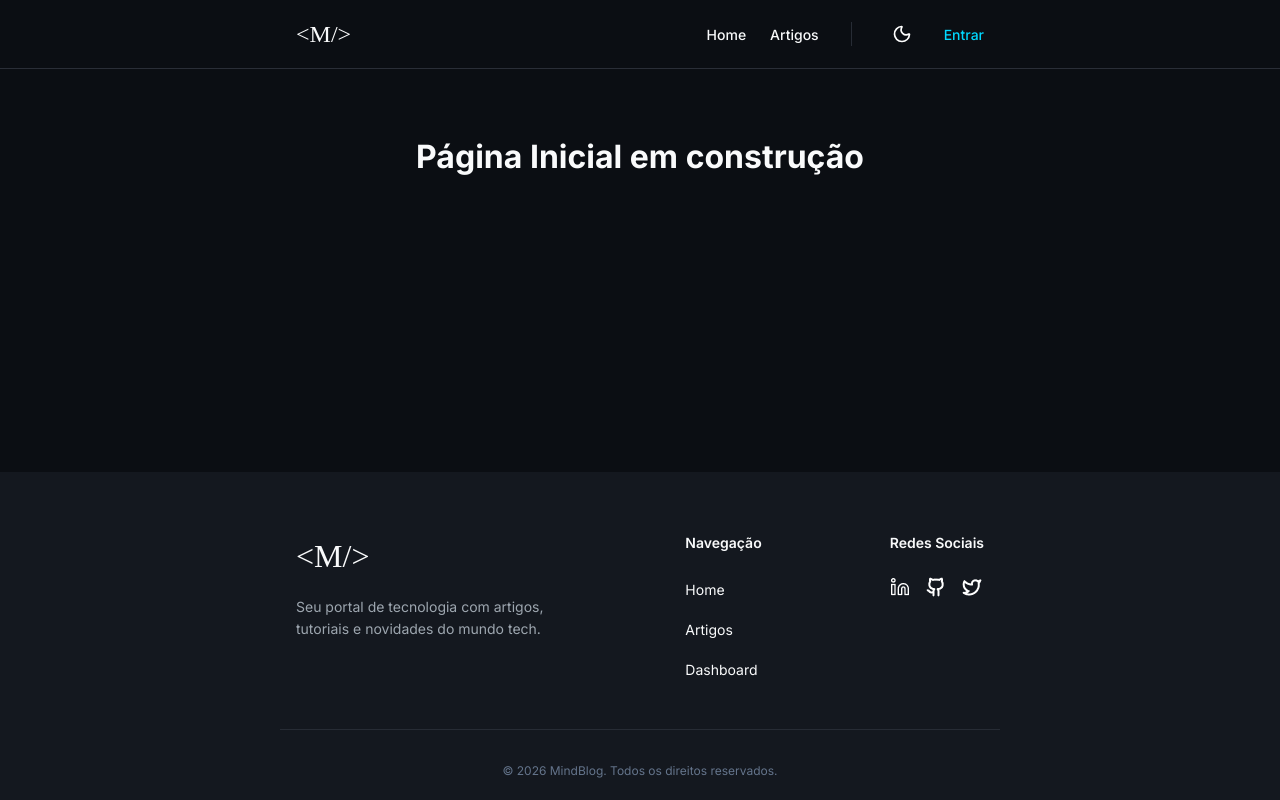
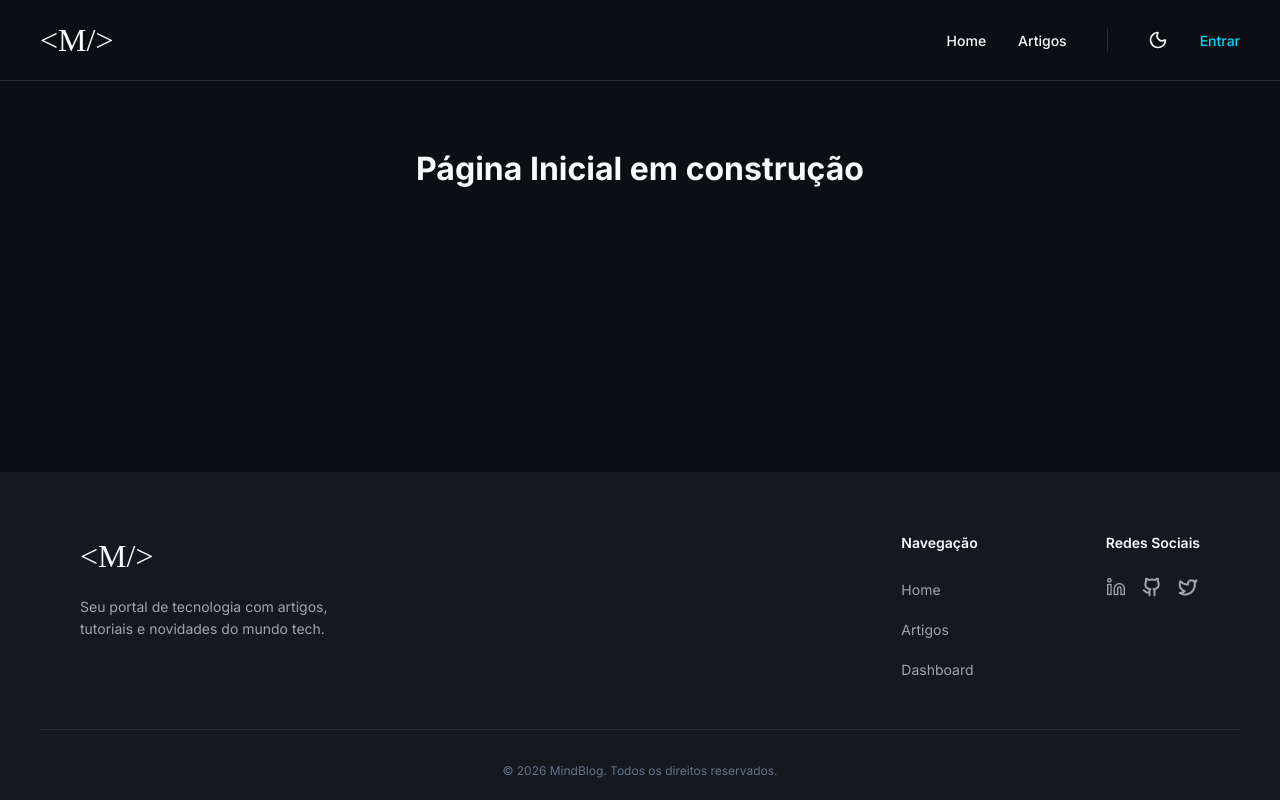
Before and after one commit to AlanFelipeM/MindBlog-Frontend, a React (Vite) app: page / in a window 1280 px wide. Built offline with nearby package versions, Linux system fonts and the light colour scheme; a web font is replaced by a local one.

Commit message:
style: alterar cor dos textos e icone do menu para branco e ajustar espacamento

```diff
--- a/src/components/Footer/styles.css
+++ b/src/components/Footer/styles.css
@@ -5,10 +5,8 @@
 }
 
 .footer-container {
-  max-width: 720px;
   width: 100%;
-  margin: 0 auto;
-  padding: 0 1rem;
+  padding: 0 40px;
   display: grid;
   grid-template-columns: 1fr auto auto;
   gap: 8rem;
@@ -46,12 +44,12 @@
 }
 
 .footer-links a {
-  color: var(--text-primary);
+  color: var(--text-secondary);
   font-size: 0.875rem;
 }
 
 .footer-links a:hover {
-  color: var(--brand-primary);
+  color: var(--text-primary);
 }
 
 .social-icons {
@@ -60,7 +58,7 @@
 }
 
 .social-icons a {
-  color: var(--text-primary);
+  color: var(--text-secondary);
   display: flex;
   align-items: center;
   justify-content: center;
@@ -76,14 +74,11 @@
   width: 20px;
   height: 20px;
   object-fit: contain;
-  filter: brightness(0) invert(1);
 }
 
 .footer-bottom {
-  max-width: 720px;
   width: 100%;
-  margin: 0 auto;
-  padding: 2rem 1rem 0;
+  padding: 2rem 40px 0;
   border-top: 1px solid #272C35;
   text-align: center;
   color: var(--text-muted);
--- a/src/components/Header/index.tsx
+++ b/src/components/Header/index.tsx
@@ -26,7 +26,7 @@ export const Header = () => {
           <div className="header-divider" />
 
           <button className="theme-toggle" aria-label="Toggle theme">
-            <Moon size={20} color="#FFFFFF" />
+            <Moon size={20} />
           </button>
 
           {isAuthenticated ? (
--- a/src/components/Header/styles.css
+++ b/src/components/Header/styles.css
@@ -8,10 +8,8 @@
 }
 
 .header-container {
-  max-width: 720px;
   width: 100%;
-  margin: 0 auto;
-  padding: 0 1rem;
+  padding: 0 40px;
   height: 100%;
   display: flex;
   align-items: center;
@@ -20,7 +18,7 @@
 
 .header-logo {
   font-family: var(--font-logo);
-  font-size: 24px;
+  font-size: 32px;
   font-weight: 400;
   color: var(--text-primary);
   text-decoration: none;
@@ -33,7 +31,7 @@
 .header-nav {
   display: flex;
   align-items: center;
-  gap: 1.5rem;
+  gap: 2rem;
 }
 
 .header-divider {
@@ -47,30 +45,35 @@
   color: var(--text-primary);
   font-size: 14px;
   font-weight: 500;
-  transition: color var(--transition-fast);
+  transition: opacity var(--transition-fast);
 }
 
 .nav-link:hover {
-  color: var(--brand-primary);
+  opacity: 0.8;
 }
 
 .nav-login {
   color: var(--brand-primary);
 }
 
+.nav-login:hover {
+  color: var(--brand-primary);
+  opacity: 0.8;
+}
+
 .theme-toggle {
-  color: var(--text-secondary);
+  background: transparent;
+  border: none;
+  color: var(--text-primary);
+  cursor: pointer;
   display: flex;
   align-items: center;
   justify-content: center;
-  padding: 0.5rem;
-  border-radius: 50%;
-  transition: all var(--transition-fast);
+  transition: opacity var(--transition-fast);
 }
 
 .theme-toggle:hover {
-  color: var(--brand-primary);
-  background-color: var(--bg-tertiary);
+  opacity: 0.8;
 }
 
 .user-menu-btn {
```
